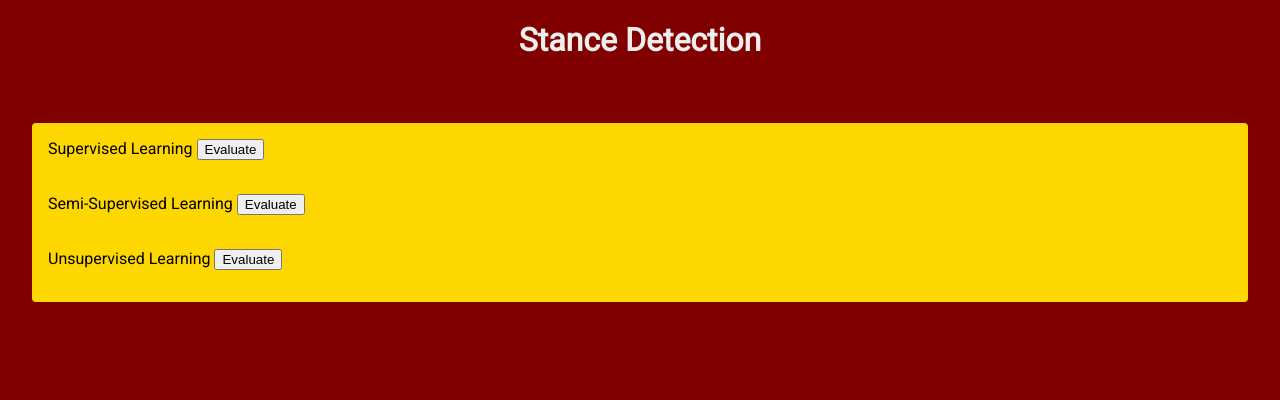
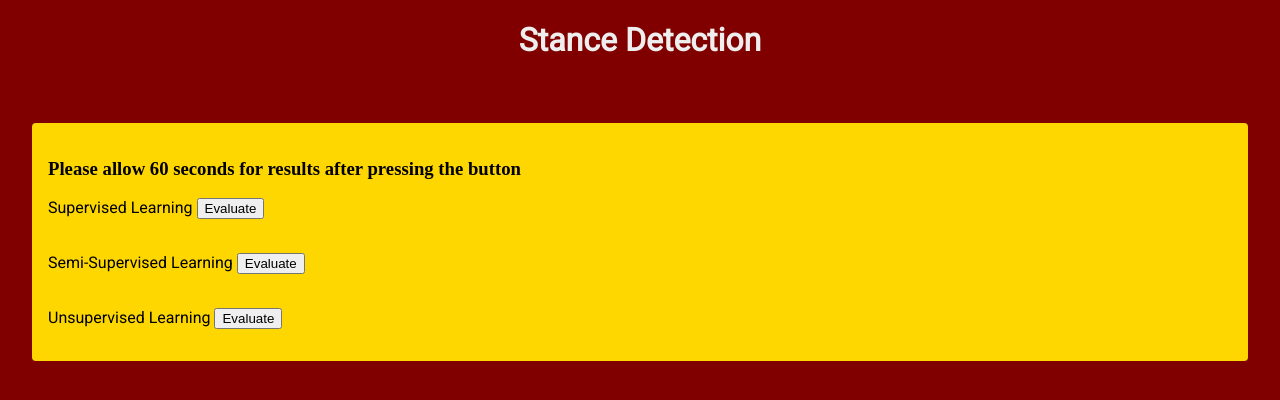
Before and after one commit to jacobhilliker/cse573-stance-detection, a Flask app: page / in a window 1280 px wide. Shown: the top 400 px of the page. Run offline with Flask 2, Linux system fonts and the light colour scheme; parts of the project's set-up code (start-up, migrations or seed data) failed here and were passed over.

Commit message:
Added text telling user to wait 1 min

```diff
--- a/code/templates/index.html
+++ b/code/templates/index.html
@@ -63,7 +63,7 @@
         <h1>Stance Detection</h1>
         <br>
         <div id="content">
-
+            <h3>Please allow 60 seconds for results after pressing the button</h3>
             <div class="evalModel">
                 <label>Supervised Learning</label>
                 <input type="submit" value="Evaluate" onclick="evalModels('supervised')">
```
